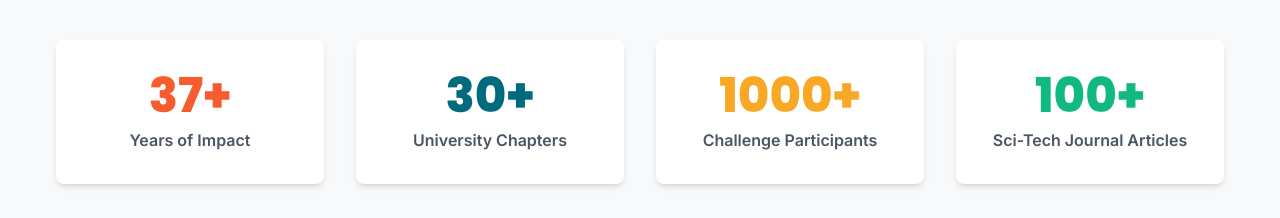
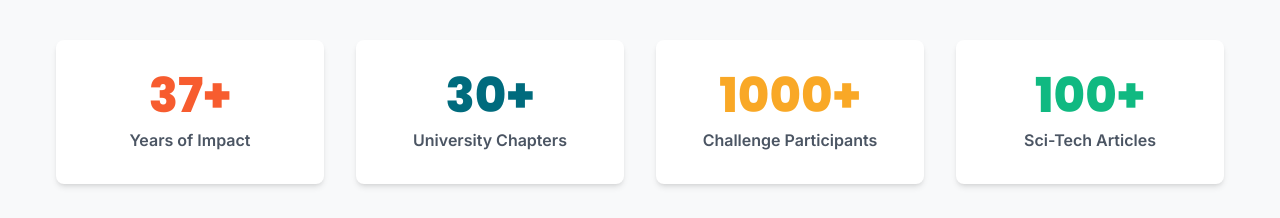
Before and after one commit to Aftechforum/official_static_atf_web, a Next.js app: page / in a window 1280 px wide. Shown: the part 920-1138 px from the top of the page. Built offline with nearby package versions, Linux system fonts and the light colour scheme; no server answers.

Commit message:
fix: remove "Journal"

```diff
--- a/src/app/page.tsx
+++ b/src/app/page.tsx
@@ -237,7 +237,7 @@ export default function Home() {
                 100+
               </div>
               <p className="text-gray-600 font-semibold">
-                Sci-Tech Journal Articles
+                Sci-Tech Articles
               </p>
             </div>
           </div>
```
